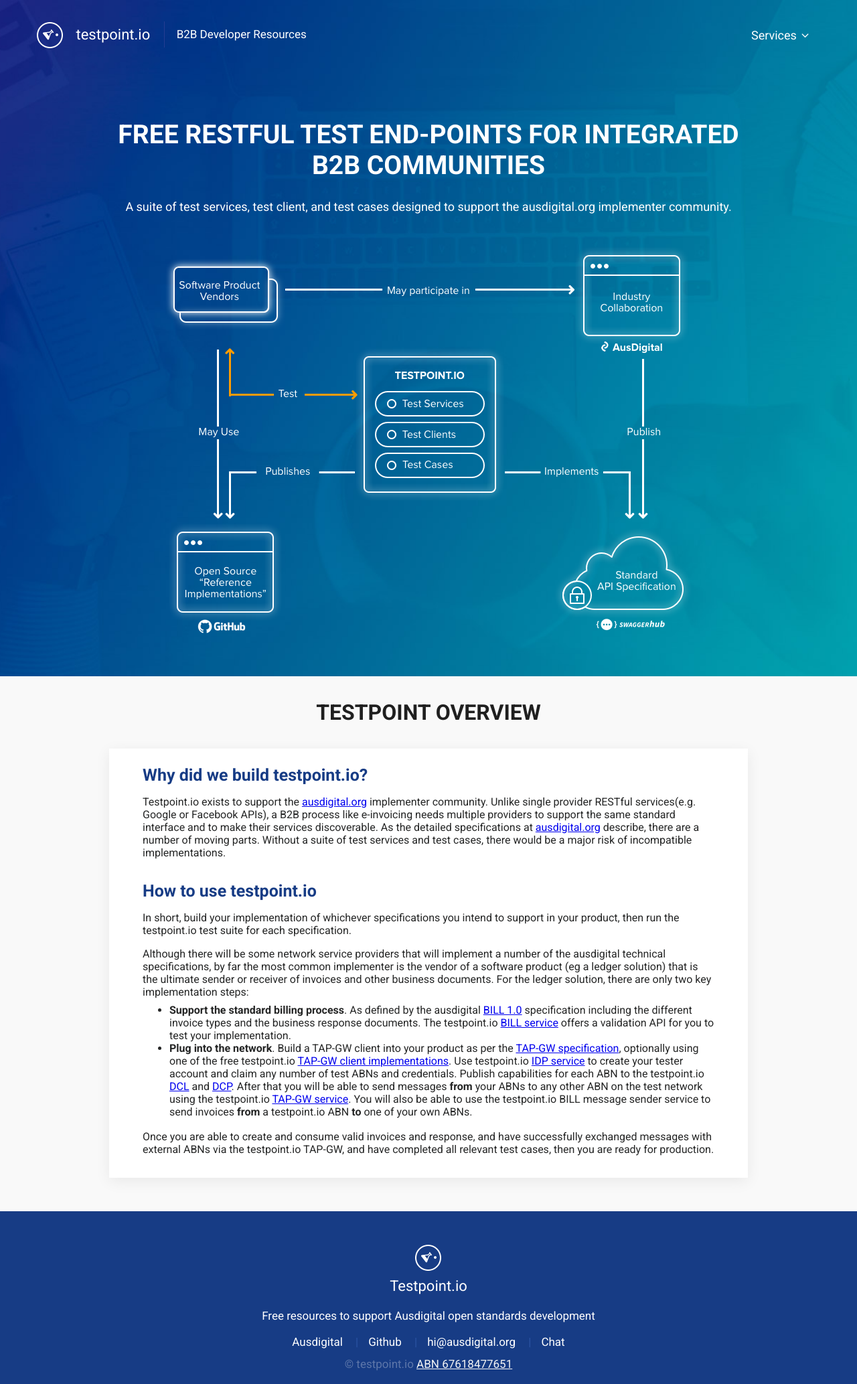
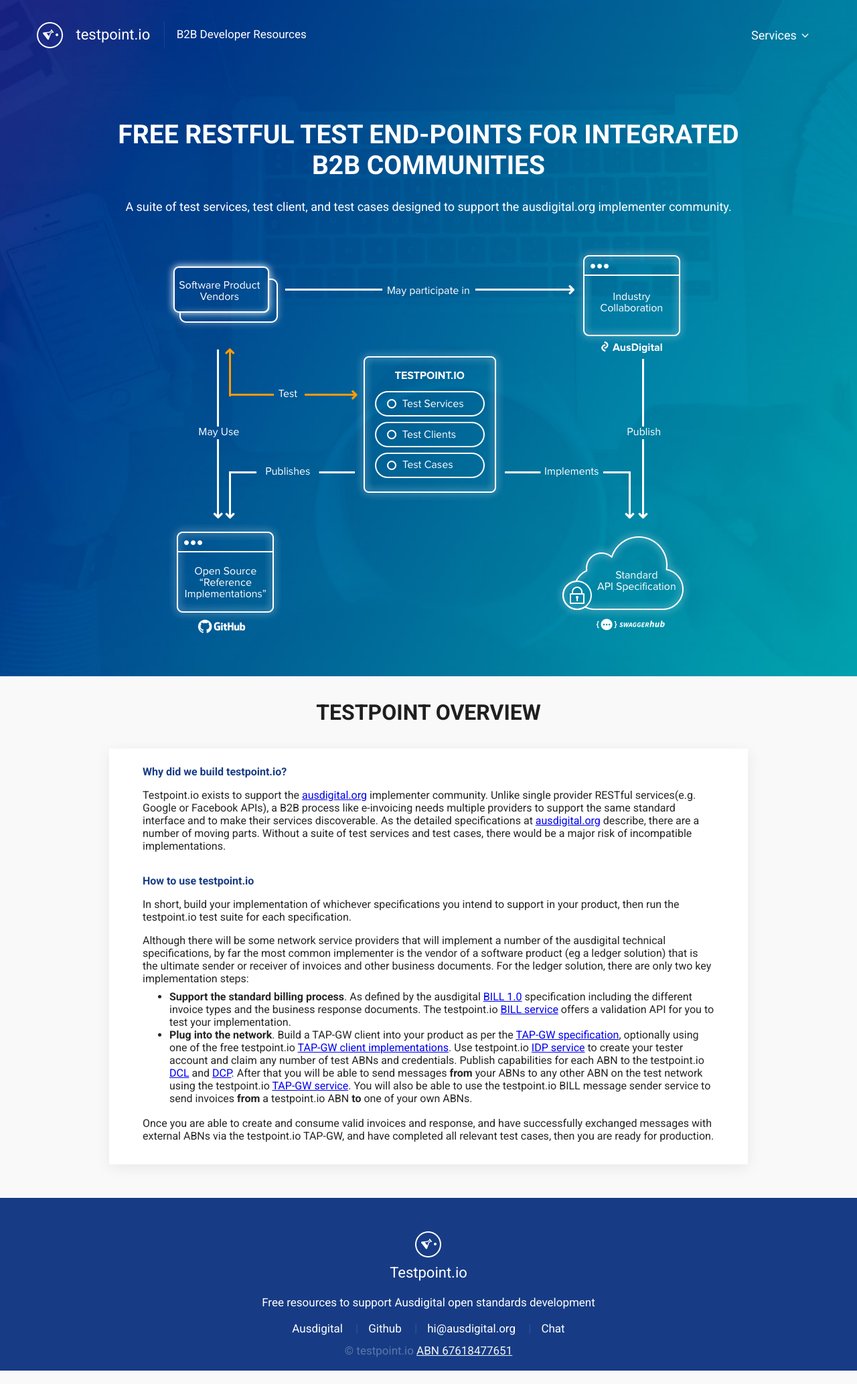
Before and after one commit to test-point/test-point.github.io, a Jekyll site: the page built from pages/home.md, in a window 1280 px wide. Shown: the whole page at 67% size. Built offline with Jekyll 4.4.1, drawn with Linux system fonts in a browser that asks for light colours.

Commit message:
Update _common.scss

```diff
--- a/_sass/_common.scss
+++ b/_sass/_common.scss
@@ -387,6 +387,16 @@
     }
   }
 
+  h3{
+    margin: 25px 0 8px 0;
+    color: #173c85;
+    font-size: 16px;
+
+    &:first-child{
+      margin-top: 0;
+    }
+  }
+
   p{
     padding: 8px 0;
   }
```
